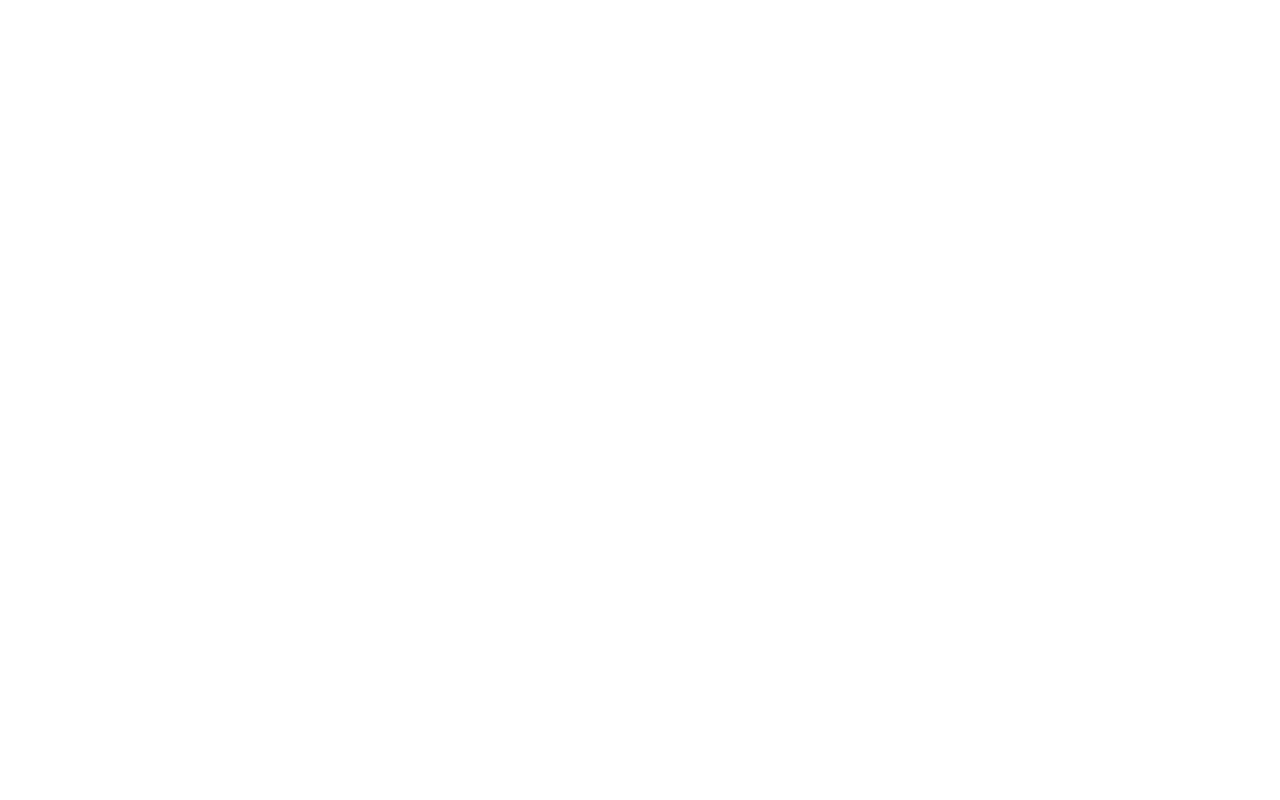
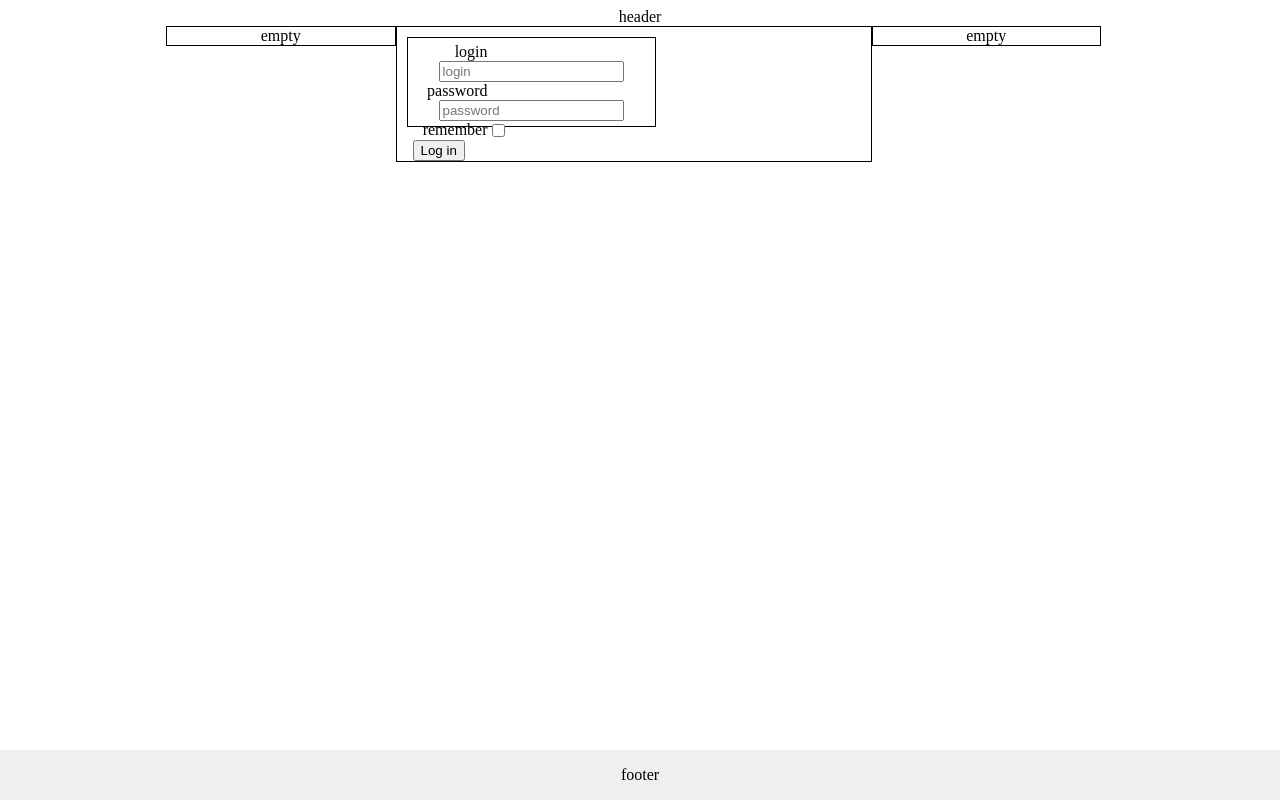
Before and after one commit to nikolaiev/frontEndHomeWork, a plain HTML site: page index.html in a window 1280 px wide. Drawn offline with Linux system fonts and the light colour scheme.

Commit message:
backbone

```diff
--- /dev/null
+++ b/css/myCss.css
@@ -0,0 +1,67 @@
+body{
+    text-align: center;
+}
+footer{
+    position: absolute;
+    right: 0;
+    bottom: 0;
+    left: 0;
+    padding: 1rem;
+    background-color: #efefef;
+    text-align: center;
+}
+
+header{
+    text-align: center;
+}
+
+aside, section{
+    position: relative;
+    float: left;
+    border: 1px solid;
+
+
+}
+aside{
+    width: 24%;
+}
+
+
+section{
+    width: 50%;
+}
+
+#container{
+    margin: auto;
+    width: 75%;
+}
+
+
+.stick-button{
+    position: relative;
+    clear:both;
+    float: left;
+}
+.stick-label{
+    position: relative;
+    clear: both;
+
+}
+
+.stick-span{
+    float: left;
+    width: 75px;
+    text-align: right;
+}
+
+.stick-input{
+    position: relative;
+    float: left;
+}
+
+#login-form{
+    width: 50%;
+    border: solid 1px;
+    margin: 10px 10px;
+    padding: 5px;
+}
--- /dev/null
+++ b/css/myTestCss.css
@@ -0,0 +1,86 @@
+body
+{
+    background-color:#cccccc;
+    font-family: Arial, Sans-Serif;
+    margin:0px auto;
+    max-width:900px;
+    border:solid 4px white;
+}
+header
+{
+    display:block;
+    background-color:Orange;
+    color:White;
+    text-align:center;
+}
+h3
+{
+    color:Orange;
+    text-align:center;
+}
+h4
+{
+    color:Orange;
+    background-color:White;
+    -webkit-transform: rotate(-45deg);
+    -moz-transform:rotate(-45deg);
+    text-align:left;
+    padding-left:20px;
+    position:relative;
+    left:-140px;
+    top:-350px;
+}
+nav
+{
+    width:25%;
+    float:left;
+}
+nav a:link, nav a:visited
+{
+    display:block;
+    font-weight:bold;
+    padding:10px;
+    text-decoration:none;
+    margin:5px;
+}
+nav a:hover
+{
+    color:White;
+    background-color:Orange;
+}
+section
+{
+    display:block;
+    width:50%;
+    float:left;
+}
+article header
+{
+    /*-webkit - для Chrome и Safari*/
+    -webkit-border-radius:10px;
+    /*-moz- для Mozilla*/
+    -moz-border-radius: 10px;
+    border-radius:10px;
+    padding:5px;
+}
+article p
+{
+    margin:10px;
+}
+aside
+{
+    float:left;
+    width:25%;
+}
+aside p
+{
+    margin:15px;
+}
+footer
+{
+    clear:both;
+    color:white;
+    background-color:Orange;
+    text-align:center;
+    padding:15px;
+}
--- a/index.html
+++ b/index.html
@@ -2,9 +2,59 @@
 <html lang="en">
 <head>
     <meta charset="UTF-8">
-    <title>HomeWork</title>
+    <title>FileStorage</title>
+    <link rel="stylesheet" href="css/myCss.css" type="text/css">
+    <script src="js/myJs.js"></script>
 </head>
+
+
+
 <body>
+    <div id="container">
+        <header>
+            header
+        </header>
 
+        <aside>
+            empty
+        </aside>
+
+        <section>
+            <form id="login-form">
+
+                <label class="stick-label">
+                    <span class="stick-span">login</span>
+                    <input type="text" placeholder="login" />
+                </label>
+
+
+                <label class="stick-label">
+                    <span class="stick-span">
+                        password
+                    </span>
+                    <input type="password" placeholder="password"/>
+                </label>
+
+
+                <label class="stick-label">
+                    <span class="stick-span">remember</span>
+
+                    <input type="checkbox" class="stick-input"/>
+                </label>
+
+                <button type="submit"  class="stick-button">Log in</button>
+                <br>
+            </form>
+        </section>
+
+        <aside>
+            empty
+        </aside>
+        <footer>
+            footer
+        </footer>
+    </div>
 </body>
+
+
 </html>
--- /dev/null
+++ b/js/myJs.js
@@ -0,0 +1,4 @@
+/**
+ * Created by vlad on 10.05.17.
+ */
+console.log(1);
```
Also changed, not shown: test.html (added, +76 -0 lines).
